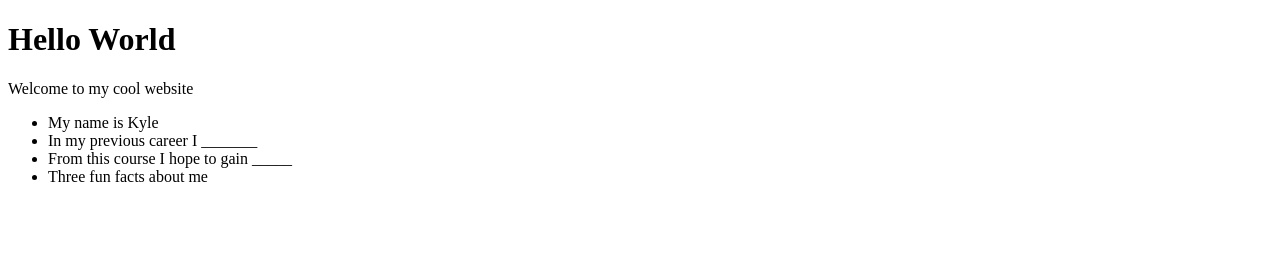
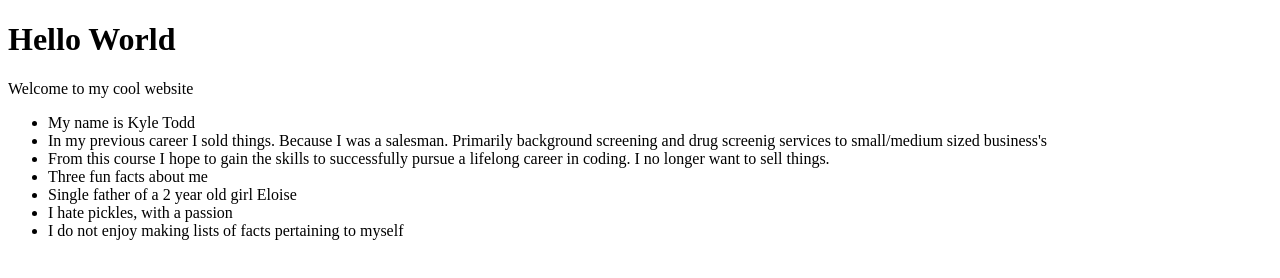
Before and after one commit to KyleJTodd/day-1, a plain HTML site: page index.html in a window 1280 px wide. Drawn offline with Linux system fonts and the light colour scheme.

Commit message:
Homework update

```diff
--- a/index.html
+++ b/index.html
@@ -12,10 +12,15 @@
     <h1>Hello World</h1>
     <p>Welcome to my cool website</p>
     <ul>
-        <li>My name is Kyle</li>
-        <li>In my previous career I _______</li>
-        <li>From this course I hope to gain _____</li>
+        <li>My name is Kyle Todd</li>
+        <li>In my previous career I sold things. Because I was a salesman. Primarily background screening and drug
+            screenig services to small/medium sized business's</li>
+        <li>From this course I hope to gain the skills to successfully pursue a lifelong career in coding. I no longer
+            want to sell things.</li>
         <li>Three fun facts about me</li>
+        <li>Single father of a 2 year old girl Eloise</li>
+        <li>I hate pickles, with a passion</li>
+        <li>I do not enjoy making lists of facts pertaining to myself</li>
 
     </ul>
 </body>
```
